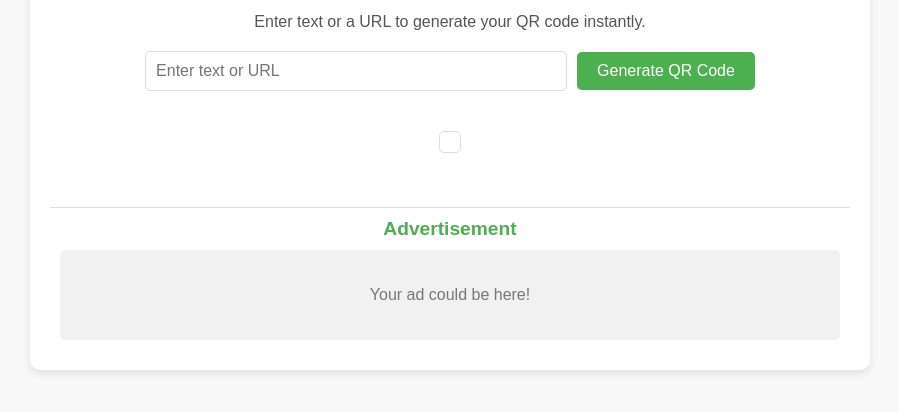
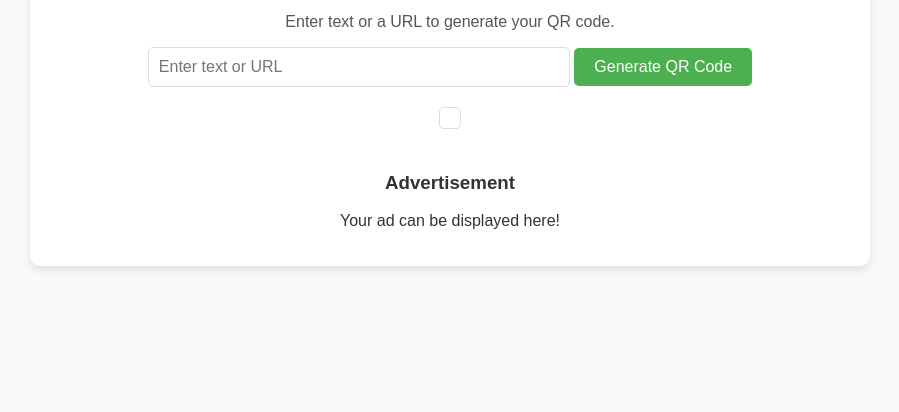
Before and after one commit to MoltasSE/qrgen, a plain HTML site: page index.html in a window 1280 px wide. Shown: the part 118-530 px from the top of the page, without its empty margins (190-1089 px from the left). Drawn offline with Linux system fonts and the light colour scheme.

Commit message:
Update index.html

```diff
--- a/index.html
+++ b/index.html
@@ -10,21 +10,21 @@
   <div class="container">
     <header>
       <h1>QR Code Generator</h1>
-      <p>Enter text or a URL to generate your QR code instantly.</p>
+      <p>Enter text or a URL to generate your QR code.</p>
     </header>
     <main>
-      <div class="input-container">
+      <div class="form-group">
         <input id="text-input" type="text" placeholder="Enter text or URL">
         <button onclick="generateQRCode()">Generate QR Code</button>
       </div>
       <div id="qr-code"></div>
     </main>
-    <div class="ad-container">
-      <h3>Advertisement</h3>
-      <div id="ad">
-        <p>Your ad could be here!</p>
+    <footer>
+      <div class="ad-section">
+        <h3>Advertisement</h3>
+        <p>Your ad can be displayed here!</p>
       </div>
-    </div>
+    </footer>
   </div>
   <script src="https://cdn.jsdelivr.net/npm/qrcode/build/qrcode.min.js"></script>
   <script src="script.js"></script>
```
